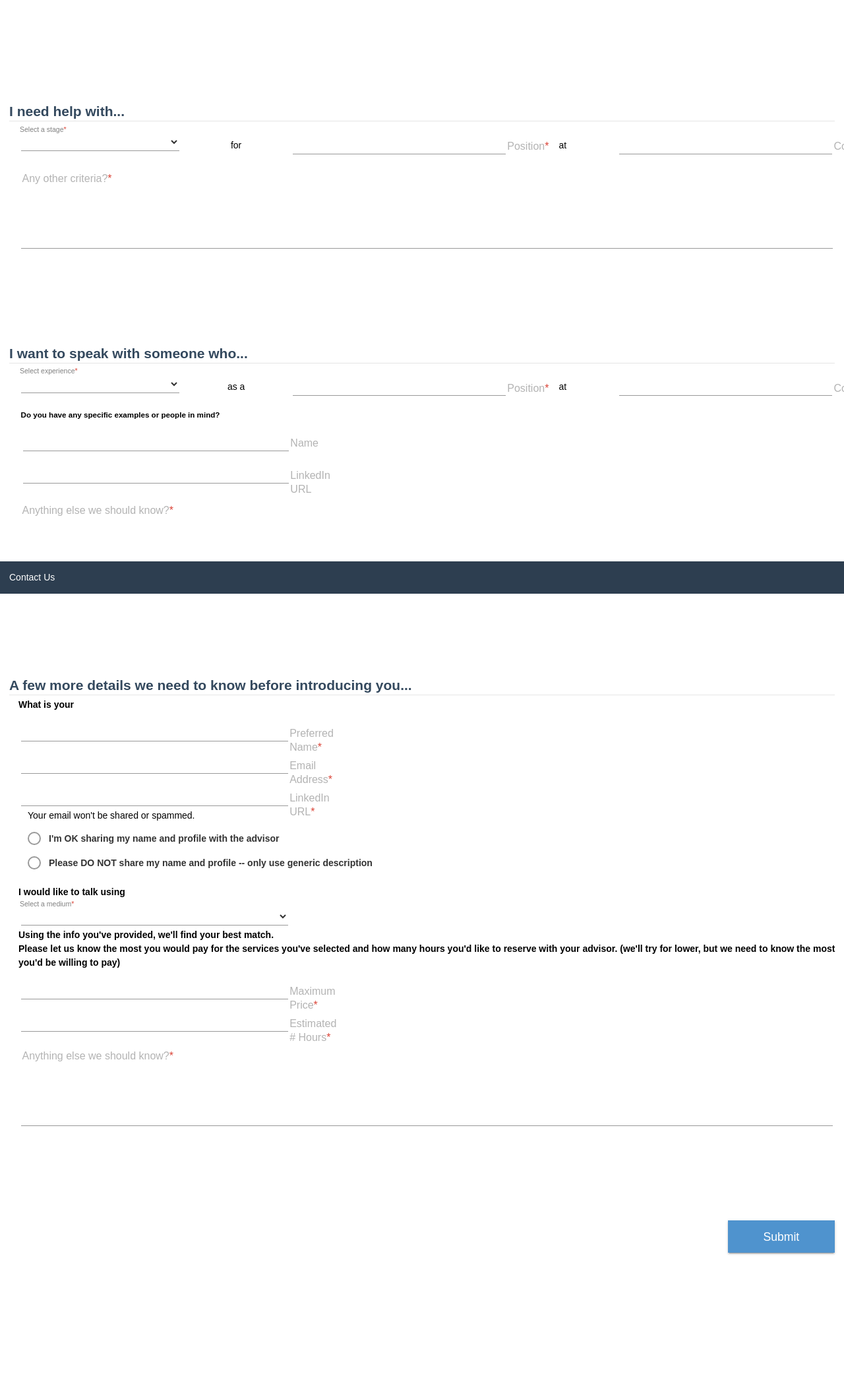
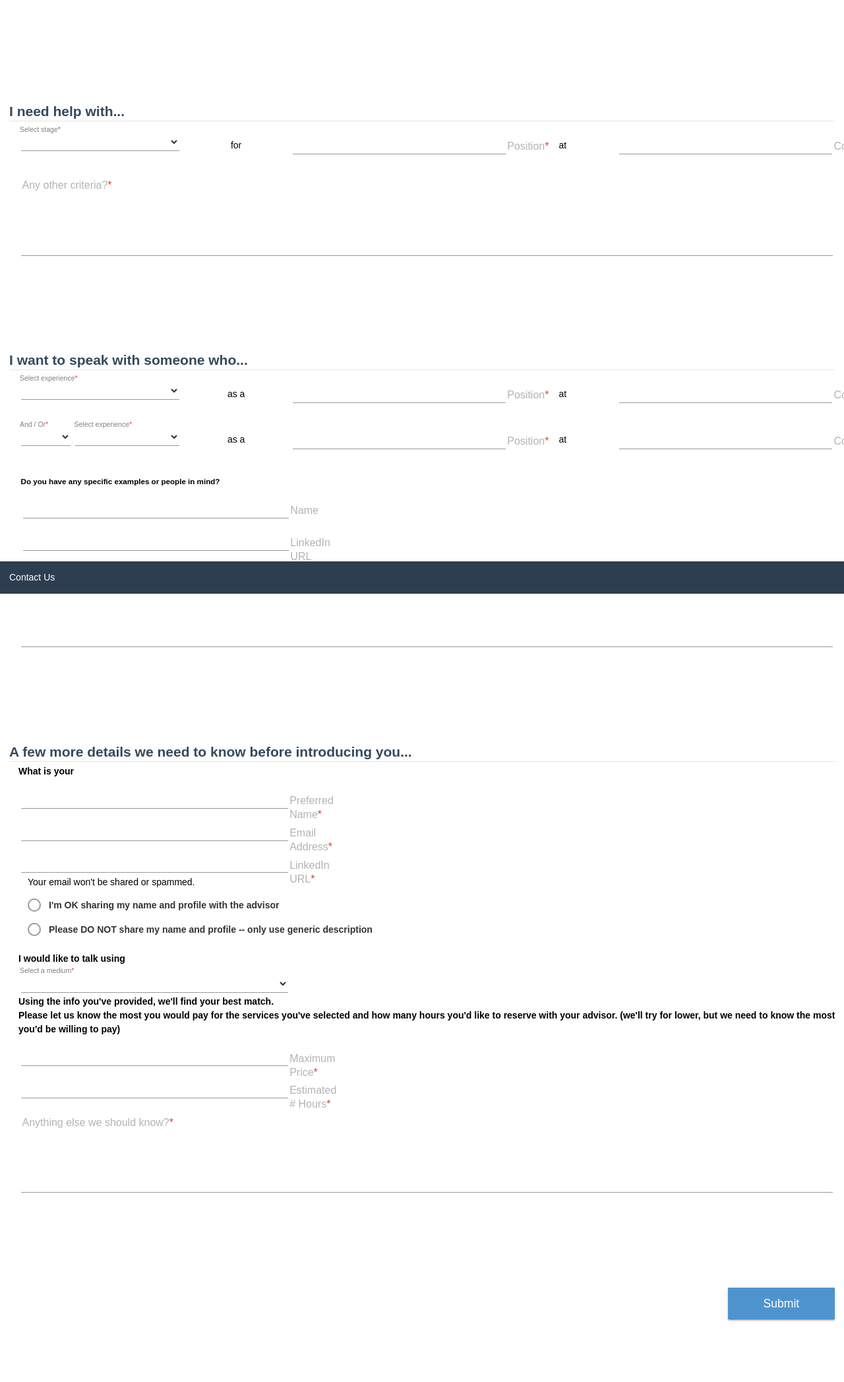
Before and after one commit to monaqvi/monaqvi.github.io, a Jekyll site: the page projects/ten-consumer-price-check/request/index.html, which Jekyll copies as it is, in a window 1280 px wide. Shown: the whole page at 66% size. Built offline with Jekyll 4.4.1, drawn with Linux system fonts in a browser that asks for light colours; nearby versions of some CDN libraries; before the commit the page ends 1994 px from its top, so only the background shows below that.

Commit message:
Add conditional

```diff
--- a/projects/ten-consumer-price-check/css/main.css
+++ b/projects/ten-consumer-price-check/css/main.css
@@ -300,9 +300,12 @@ blockquote {
   margin: 1.5em 0 0 0;
 }
 
-/* Space between sections */
+/* Space between sections and groups */
 .pure-form > section {
   margin: 10em 0;
+}
+.pure-form .query-group {
+  margin-bottom: 1.5em;
 }
 
 /* -- MATERIAL FORM -- */
--- a/projects/ten-consumer-price-check/request/index.html
+++ b/projects/ten-consumer-price-check/request/index.html
@@ -19,7 +19,7 @@
           <legend class="pure-u-1">
             <h2 class="no-margin">I need help with...</h2>
           </legend>
-          <div class="indented">
+          <div class="indented query-group">
             <div class="pure-g">
               <div class="pure-u-1 pure-u-md-1-5">
                 <fieldset class="form-group" required>
@@ -30,7 +30,7 @@
                     <option value="offer">Offer evaluation</option>
                     <option value="other">Other</option>
                   </select>
-                  <label class="control-label" for="select">Select a stage</label><i class="bar"></i>
+                  <label class="control-label" for="select">Select stage</label><i class="bar"></i>
                 </fieldset>
               </div>
               <div class="pure-u-1 pure-u-md-2-5">
@@ -72,7 +72,7 @@
           <legend class="pure-u-1">
             <h2 class="no-margin">I want to speak with someone who...</h2>
           </legend>
-          <div class="indented">
+          <div class="indented query-group">
             <div class="pure-g">
               <div class="pure-u-1 pure-u-md-1-5">
                 <fieldset class="form-group" required>
@@ -86,6 +86,60 @@
                   </select>
                   <label class="control-label" for="select">Select experience</label><i class="bar"></i>
                 </fieldset>
+              </div>
+              <div class="pure-u-1 pure-u-md-2-5">
+                <div class="pure-g">
+                  <p class="pure-u-1 pure-u-md-1-3 is-center">
+                    as a
+                  </p>
+                  <fieldset class="pure-u-1 pure-u-md-2-3 form-group" required>
+                    <input type="text" required/>
+                    <label class="control-label" for="input">Position</label><i class="bar"></i>
+                  </fieldset>
+                </div>
+              </div>
+              <div class="pure-u-1 pure-u-md-2-5">
+                <div class="pure-g">
+                  <p class="pure-u-1 pure-u-md-1-3 is-center">
+                    at
+                  </p>
+                  <fieldset class="pure-u-1 pure-u-md-2-3 form-group" required>
+                    <input type="text" required/>
+                    <label class="control-label" for="input">Company</label><i class="bar"></i>
+                  </fieldset>
+                </div>
+              </div>
+            </div>
+          </div>
+
+          <div class="indented query-group">
+            <div class="pure-g">
+              <div class="pure-u-1 pure-u-md-1-5">
+                <div class="pure-g">
+                  <div class="pure-u-1-3">
+                    <fieldset class="form-group" required>
+                      <select>
+                        <option value="" selected disabled></option>
+                        <option value="and">and</option>
+                        <option value="or">or</option>
+                      </select>
+                      <label class="control-label" for="select">And / Or</label><i class="bar"></i>
+                    </fieldset>
+                  </div>
+                  <div class="pure-u-2-3">
+                    <fieldset class="form-group" required>
+                      <select>
+                        <option value="" selected disabled></option>
+                        <option value="worked">has worked</option>
+                        <option value="studied">has studied</option>
+                        <option value="works">works</option>
+                        <option value="studies">studies</option>
+                        <option value="other">other</option>
+                      </select>
+                      <label class="control-label" for="select">Select experience</label><i class="bar"></i>
+                    </fieldset>
+                  </div>
+                </div>
               </div>
               <div class="pure-u-1 pure-u-md-2-5">
                 <div class="pure-g">
```
